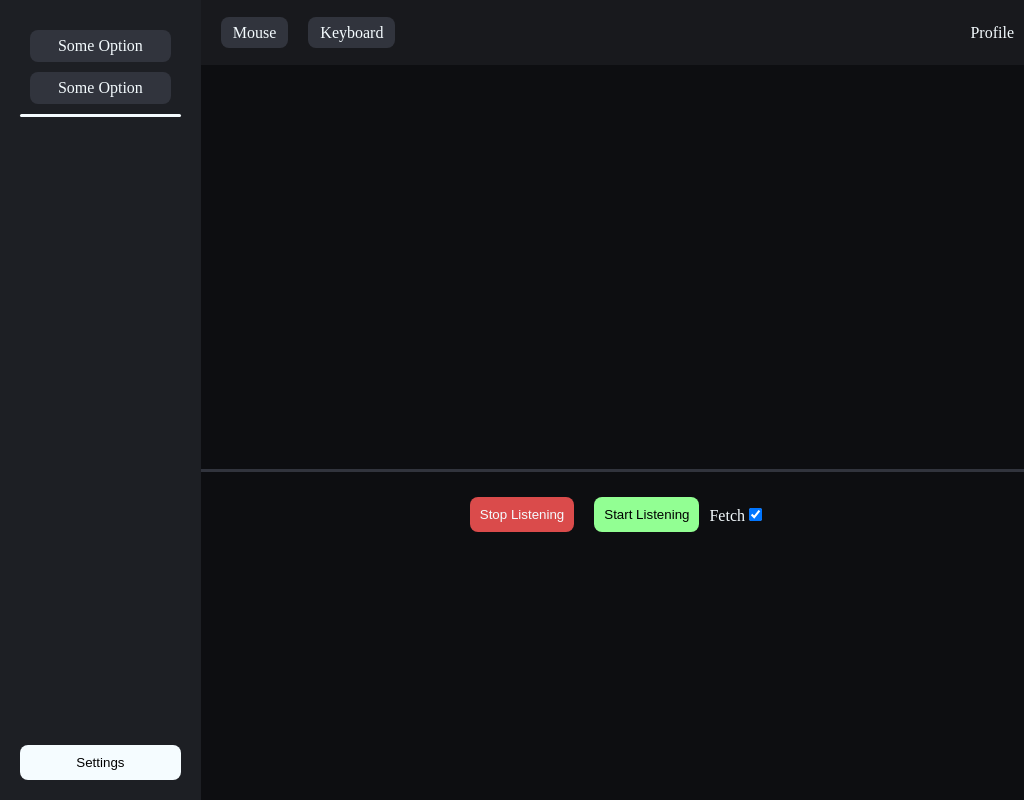
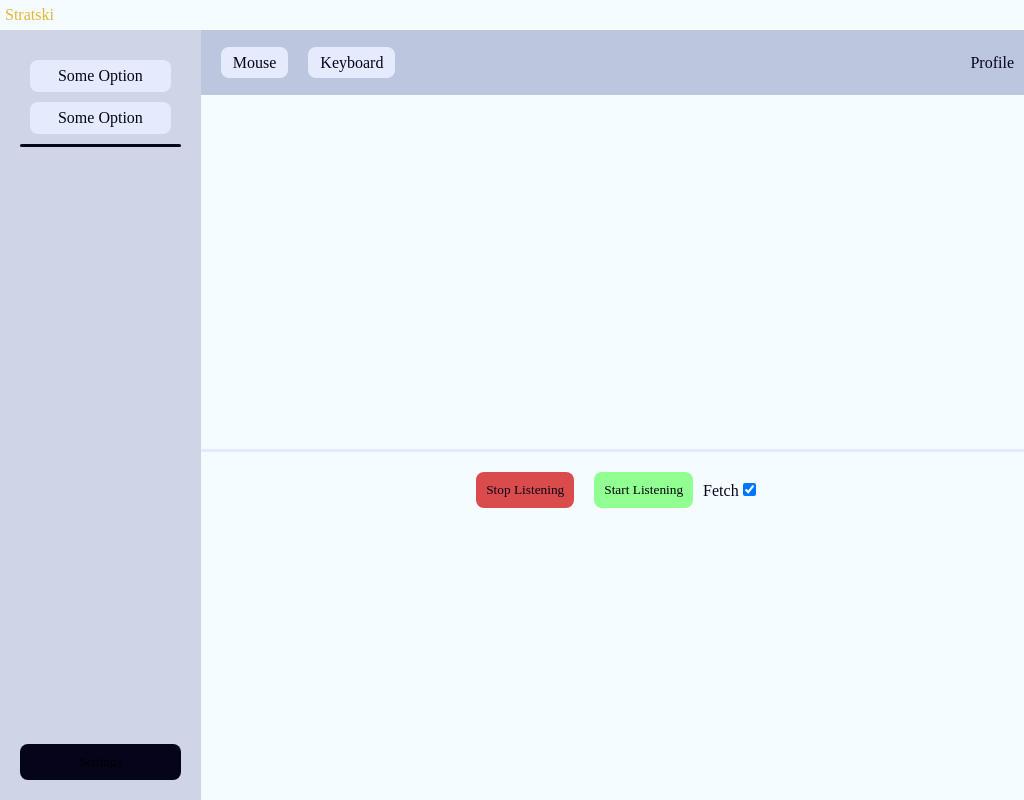
Before and after one commit to yDewolf/PeripheralMonitoring, an Electron app: page src/statski-electron/html/index.html in a window 1024 px wide. Drawn offline with Linux system fonts and the light colour scheme; no server answers.

Commit message:
Custom title bar

```diff
--- a/src/statski-electron/html/index.html
+++ b/src/statski-electron/html/index.html
@@ -8,6 +8,7 @@
     <link rel="stylesheet" href="../style/components.css">
 </head>
 <body>
+    <div class="titlebar">Stratski</div>
     <div class="content">
         <div class="left-panel">
             <ul class="left-panel-options">
@@ -28,7 +29,7 @@
                 </div>
             </div>
             <div class="statistic-preview">
-                <canvas id="MouseHeatmap" width="300" height="400"></canvas>
+                <canvas id="MouseHeatmap"></canvas>
             </div>
             <hr>
             <div class="control-panel">
--- a/src/statski-electron/style/components.css
+++ b/src/statski-electron/style/components.css
@@ -5,7 +5,7 @@ body {
 
 .content {
     display: flex;
-    height: 100vh;
+    height: calc(100vh - var(--titlebar-height));
 }
 
 .left-panel, .main-content {
@@ -51,7 +51,7 @@ body {
     margin: 0;
 }
 
-.navbar, .left-panel-options, .control-buttons {
+.navbar, .left-panel-options {
     padding: 5px 10px;
 }
 
@@ -85,6 +85,7 @@ body {
 }
 
 .control-button, button {
+    transition: 150ms;
     border: none;
     border-radius: var(--default-border-radius);
     background-color: var(--color-clear-white);
@@ -102,7 +103,6 @@ body {
 }
 
 button:hover {
-    transition: 150ms;
     background-color: var(--color-gray);
     color: var(--color-clear-white)
 }
--- a/src/statski-electron/style/main.css
+++ b/src/statski-electron/style/main.css
@@ -10,4 +10,34 @@
     --color-darker-gray: #18191D;
 
     --default-border-radius: 8px;
+    --titlebar-height: 30px;
 }
+
+@media (prefers-color-scheme: light) {
+  * {
+    --color-main: #E6B63A;
+    --color-main-dark: #F5FCFF;
+    --color-clear-white: #06041B;
+    --color-clear-black: #F5FCFF;
+    --color-ok-green: #92FF93;
+    --color-nono-red: #DA4B4B;
+    --color-gray: #e4ebfd;
+    --color-dark-gray: #cfd5e6;
+    --color-darker-gray: #bdc6df;
+  }
+}
+
+* {
+    font-family: "PixelFont";
+}
+
+.titlebar {
+    font-family: "PixelFont";
+    height: var(--titlebar-height);
+    padding: 0 5px;
+    background: var(--color-main-dark);
+    color: var(--color-main);
+    display: flex;
+    align-items: center;
+    app-region: drag;
+}
```
Also changed, not shown: src/statski-electron/index.js (+7 -1 lines), src/statski-electron/assets/fonts/Pixel Font.ttf (added).
